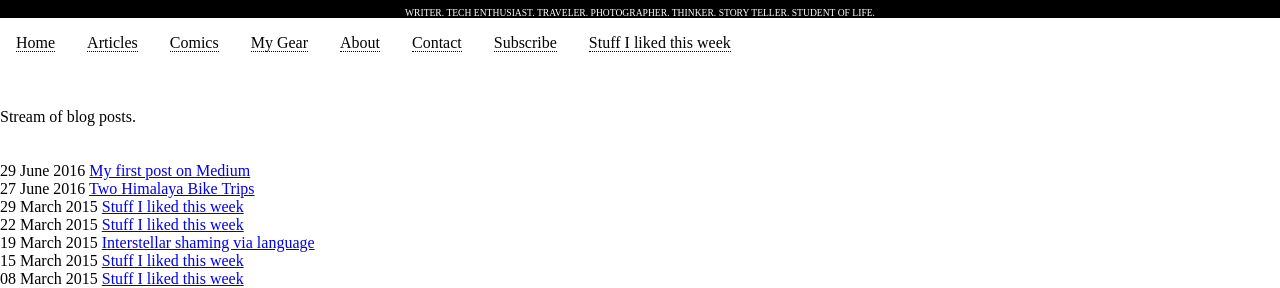
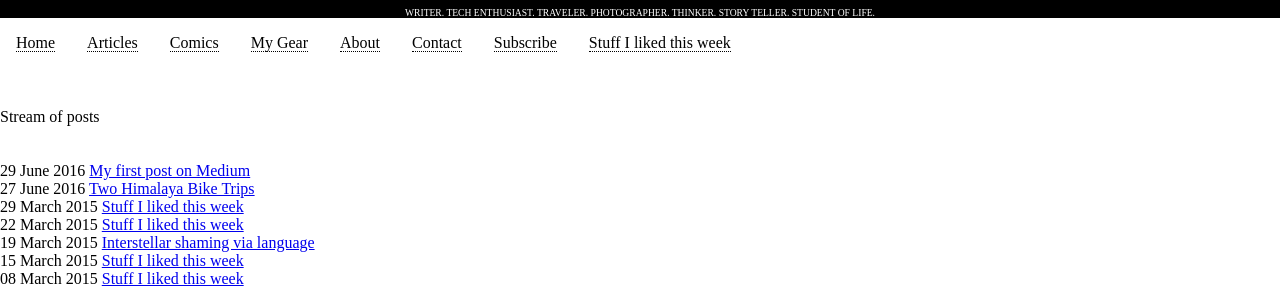
Before and after one commit to hetuashara/hetuashara.github.io, a Jekyll site: the page built from index.html, in a window 1280 px wide. Shown: the part 122-410 px from the top of the page. Built offline with Jekyll 4.4.1, drawn with Linux system fonts in a browser that asks for light colours; the list of posts is cut into pages by our own code.

Commit message:
Update stream.html

```diff
--- a/_includes/stream.html
+++ b/_includes/stream.html
@@ -1,6 +1,6 @@
 
 
-<p class="streamIntro"> Stream of blog posts. </p>
+<p class="streamIntro"> Stream of posts </p>
 
 <br><br>
 
```
